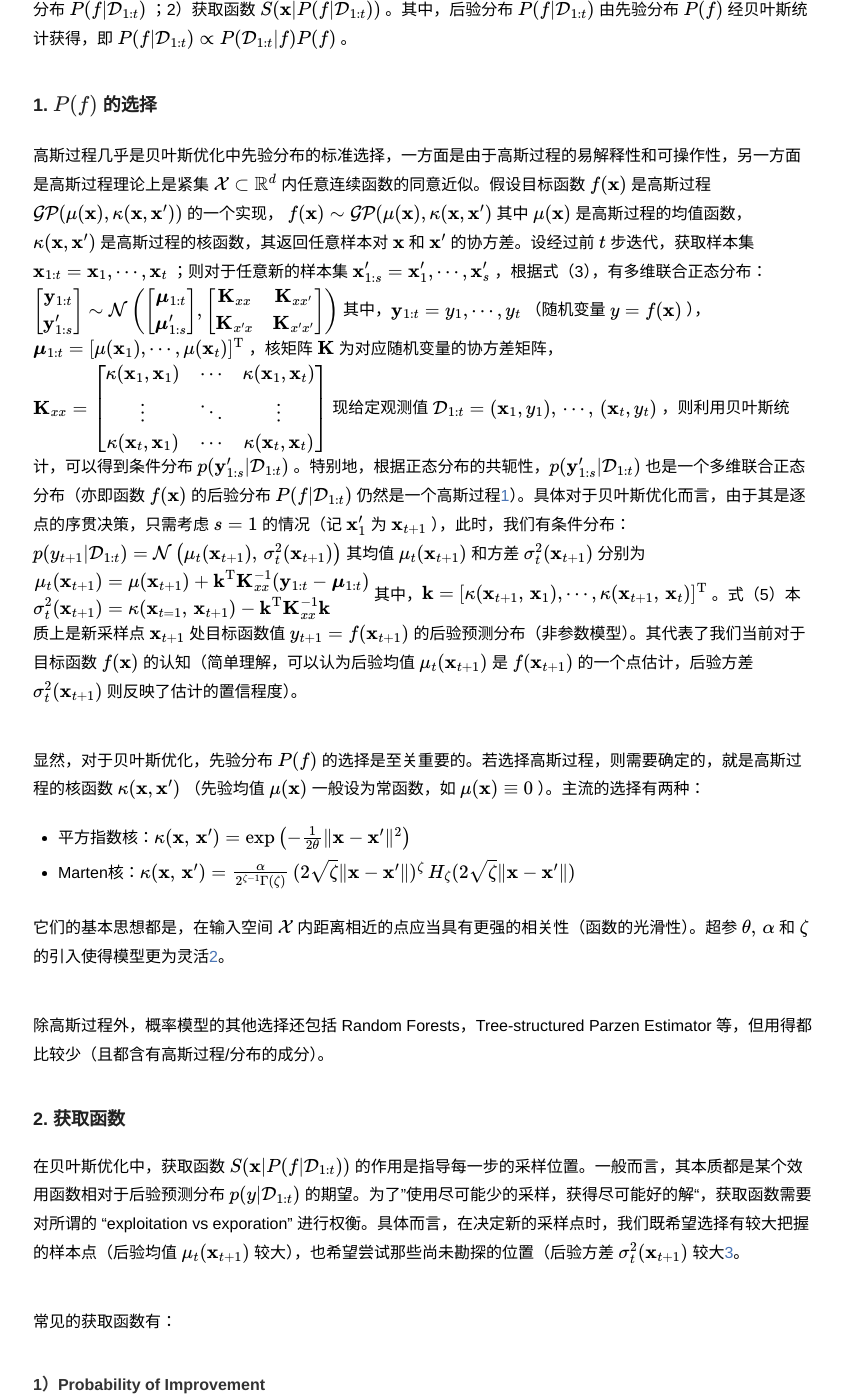
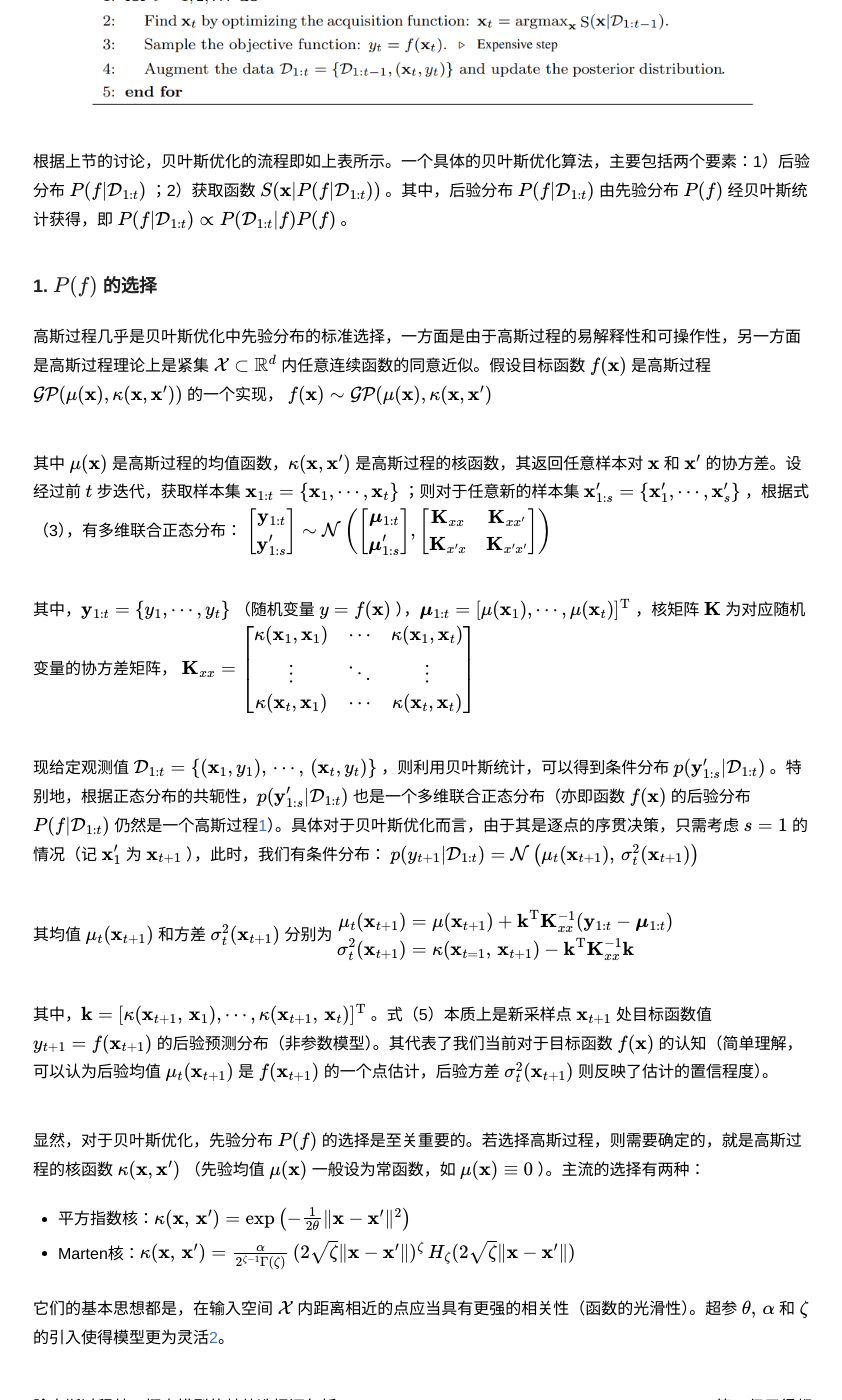
Before and after one commit to jhonhu1994/jhonhu1994.github.io, a Jekyll site: the page built from _posts/2019-08-18-bayesian-optimization.md, in a window 1280 px wide and 1400 px high, scrolled down 2351 px. Shown: the whole window, without its empty margins (217-1059 px from the left). Built offline with Jekyll 4.4.1, drawn with Linux system fonts in a browser that asks for light colours; formulas are drawn with MathJax 3; some of the changed text lies outside the part shown.

Commit message:
Update 2019-08-18-bayesian-optimization.md

```diff
--- a/_posts/2019-08-18-bayesian-optimization.md
+++ b/_posts/2019-08-18-bayesian-optimization.md
@@ -12,6 +12,7 @@ category: blog
 $$
 \max_ {\mathbf{x}\in\mathcal{X}\subset\mathbb{R}^d}\;f(\mathbf{x})\tag{1}
 $$
+
 而与传统的优化问题不同，式（1）具有以下特征：
 
 - 目标函数 $f(\cdot)$ 没有闭式表达（black-box），且导数未知或难以计算（derivative-free），仅可以获得在任意采样点 $\mathbf{x}$ 处的取值 $y=f(\mathbf{x})$ ;
@@ -27,15 +28,16 @@ $$
 
 区别于其他方法，贝叶斯优化使用一个统计模型作为函数 $f(\cdot)$ 的代理（surrogate），且在选择新的采样点时使用了贝叶斯方法。具体而言，贝叶斯优化认为目标函数 $f(\mathbf{x})$ 是某个随机过程的一次实现（先验分布 $P(f)$ ），如下图所示
 
-![stochastic process and function](C:\Users\Jhon Hu\iCloudDrive\Documents\Blog\jhonhu1994.github.io-main\images\bayesianoptimization\stochastic_process_and_function.png)
+![stochastic process and function](/images/bayesianoptimization/stochastic_process_and_function.png)
 
 <center><p><font size="3"><em>随机过程可视为函数的分布，对于任意的自变量 x（指标），其返回函数 f(x) 取值的一个分布（图中虚线）。或者，可以认为，其返回 f(x) 取值的一个估计值（均值 &mu;(x)，图中实线），以及此估计的置信程度（方差 &sigma;(x)，图中紫色区域）</em></font><br/></p></center>
 
-设经过前 $t$ 步迭代，已获得样本集 $\mathcal{D}_ {1:t}=\{(\mathbf{x}_ 1,y_ 1),\,\cdots,\,(\mathbf{x}_ t,y_ t)\}$ ；根据贝叶斯理论，我们可以获得目标函数 $f(\mathbf{x})$ 的后验分布：$P(f\vert\mathcal{D}_ {1:t})\propto P(\mathcal{D}_ {1:t}\vert f)P(f)$ 。进而，第 $t+1$ 个采样点可通过最大化某个期望效用函数 $S(\mathbf{x}\vert P(f\vert\mathcal{D}_ {1:t}))$ 进行选取（例如，最大化后验均值 $\mu(\mathbf{x}\vert P(f\vert\mathcal{D}_ {1:t}))$ ），即有
+设经过前 $t$ 步迭代，已获得样本集 $\mathcal{D}_ {1:t}=\\{(\mathbf{x}_ 1,y_ 1),\,\cdots,\,(\mathbf{x}_ t,y_ t)\\}$ ；根据贝叶斯理论，我们可以获得目标函数 $f(\mathbf{x})$ 的后验分布：$P(f\vert\mathcal{D}_ {1:t})\propto P(\mathcal{D}_ {1:t}\vert f)P(f)$ 。进而，第 $t+1$ 个采样点可通过最大化某个期望效用函数 $S(\mathbf{x}\vert P(f\vert\mathcal{D}_ {1:t}))$ 进行选取（例如，最大化后验均值 $\mu(\mathbf{x}\vert P(f\vert\mathcal{D}_ {1:t}))$ ），即有
 $$
 \mathbf{x}_ {t+1}\leftarrow\arg\,\max_ {\mathbf{x}}\,S(\mathbf{x}\vert P(f\vert\mathcal{D}_ {1:t}))\tag{2}
 $$
-根据（2）式，在贝叶斯优化中，一般称 $S(\mathbf{x}\vert P(f\vert\mathcal{D}_ {1:t}))$ 为获取函数（acquisition function）。在获得 $\mathbf{x}_ {t+1}$ 处的观测值 $y_ {t+1}=f(\mathbf{x}_ {t+1})$ 之后。重复上述过程，直至达到采样次数上限 $T$ . 最终，算法返回所有观测值中最大的样本点 $f(\mathbf{x}^* )=y_ T^+=\max\{y_ 1,\cdots,y_ t,\cdots,y_ T\}$ 作为优化问题（1）的解。
+
+根据（2）式，在贝叶斯优化中，一般称 $S(\mathbf{x}\vert P(f\vert\mathcal{D}_ {1:t}))$ 为获取函数（acquisition function）。在获得 $\mathbf{x}_ {t+1}$ 处的观测值 $y_ {t+1}=f(\mathbf{x}_ {t+1})$ 之后。重复上述过程，直至达到采样次数上限 $T$ . 最终，算法返回所有观测值中最大的样本点 $f(\mathbf{x}^* )=y_ T^+=\max\\{y_ 1,\cdots,y_ t,\cdots,y_ T\\}$ 作为优化问题（1）的解。
 
 显然，贝叶斯优化可以视为一个序贯优化方法，其每步迭代，都求解原始优化问题的一个近似/代理问题（即 $\max_{\mathbf{x}}\,S(\mathbf{x}\vert P(f\vert\mathcal{D}_ {1:t}))$ ），最终得到原问题的解。而使用统计模型对函数 $f(\cdot)$ 进行建模，其意义主要有两点：
 
@@ -44,7 +46,7 @@ $$
 
 ## 算法实现
 
-![Algorithm 1](C:\Users\Jhon Hu\iCloudDrive\Documents\Blog\jhonhu1994.github.io-main\images\bayesianoptimization\algorithm_Bayesian_optimization.png)
+![Algorithm 1](/images/bayesianoptimization/algorithm_Bayesian_optimization.png)
 
 根据上节的讨论，贝叶斯优化的流程即如上表所示。一个具体的贝叶斯优化算法，主要包括两个要素：1）后验分布 $P(f\vert \mathcal{D}_ {1:t})$ ；2）获取函数 $S(\mathbf{x}\vert P(f\vert\mathcal{D}_ {1:t}))$ 。其中，后验分布 $P(f\vert\mathcal{D}_ {1:t})$ 由先验分布 $P(f)$ 经贝叶斯统计获得，即 $P(f\vert\mathcal{D}_ {1:t})\propto P(\mathcal{D}_ {1:t}\vert f)P(f)$ 。
 
@@ -54,7 +56,8 @@ $$
 $$
 f(\mathbf{x})\sim\mathcal{GP}(\mu(\mathbf{x}),\kappa(\mathbf{x},\mathbf{x}')\tag{3}
 $$
-其中 $\mu(\mathbf{x})$ 是高斯过程的均值函数，$\kappa(\mathbf{x},\mathbf{x}')$ 是高斯过程的核函数，其返回任意样本对 $\mathbf{x}$ 和 $\mathbf{x}'$ 的协方差。设经过前 $t$ 步迭代，获取样本集 $\mathbf{x}_ {1:t}=\{\mathbf{x}_ 1,\cdots,\mathbf{x}_ t\}$ ；则对于任意新的样本集 $\mathbf{x}'_ {1:s} = \{\mathbf{x}'_ 1, \cdots, \mathbf{x}'_ s\}$ ，根据式（3），有多维联合正态分布：
+
+其中 $\mu(\mathbf{x})$ 是高斯过程的均值函数，$\kappa(\mathbf{x},\mathbf{x}')$ 是高斯过程的核函数，其返回任意样本对 $\mathbf{x}$ 和 $\mathbf{x}'$ 的协方差。设经过前 $t$ 步迭代，获取样本集 $\mathbf{x}_ {1:t}=\\{\mathbf{x}_ 1,\cdots,\mathbf{x}_ t\\}$ ；则对于任意新的样本集 $\mathbf{x}'_ {1:s} = \\{\mathbf{x}'_ 1, \cdots, \mathbf{x}'_ s\\}$ ，根据式（3），有多维联合正态分布：
 $$
 \left[\begin{array}{c}
 \mathbf{y}_ {1:t}\\
@@ -68,7 +71,8 @@ $$
 \end{array}\right]
 \right)
 $$
-其中，$\mathbf{y}_ {1:t}=\{y_ 1,\cdots,y_ t\}$ （随机变量 $y=f(\mathbf{x})$ ），$\boldsymbol{\mu}_ {1:t}=[\mu(\mathbf{x}_ 1),\cdots,\mu(\mathbf{x}_ t)]^\mathrm{T}$ ，核矩阵 $\mathbf{K}$ 为对应随机变量的协方差矩阵，
+
+其中，$\mathbf{y}_ {1:t}=\\{y_ 1,\cdots,y_ t\\}$ （随机变量 $y=f(\mathbf{x})$ ），$\boldsymbol{\mu}_ {1:t}=[\mu(\mathbf{x}_ 1),\cdots,\mu(\mathbf{x}_ t)]^\mathrm{T}$ ，核矩阵 $\mathbf{K}$ 为对应随机变量的协方差矩阵，
 $$
 \mathbf{K}_ {xx}=\left[\begin{array}{ccc}
 \kappa(\mathbf{x}_ 1,\mathbf{x}_ 1) & \cdots & \kappa(\mathbf{x}_ 1,\mathbf{x}_ t)\\
@@ -76,10 +80,12 @@ $$
 \kappa(\mathbf{x}_ t,\mathbf{x}_ 1) & \cdots & \kappa(\mathbf{x}_ t,\mathbf{x}_ t)
 \end{array}\right]\tag{4}
 $$
-现给定观测值 $\mathcal{D}_ {1:t}=\{(\mathbf{x}_ 1,y_ 1),\,\cdots,\,(\mathbf{x}_ t,y_ t)\}$ ，则利用贝叶斯统计，可以得到条件分布 $p(\mathbf{y}'_ {1:s}\vert\mathcal{D}_ {1:t})$ 。特别地，根据正态分布的共轭性，$p(\mathbf{y}'_ {1:s}\vert\mathcal{D}_ {1:t})$ 也是一个多维联合正态分布（亦即函数 $f(\mathbf{x})$ 的后验分布 $P(f\vert\mathcal{D}_ {1:t})$ 仍然是一个高斯过程[^1]）。具体对于贝叶斯优化而言，由于其是逐点的序贯决策，只需考虑 $s=1$ 的情况（记 $\mathbf{x}'_ 1$ 为 $\mathbf{x}_ {t+1}$ ），此时，我们有条件分布：
+
+现给定观测值 $\mathcal{D}_ {1:t}=\\{(\mathbf{x}_ 1,y_ 1),\,\cdots,\,(\mathbf{x}_ t,y_ t)\\}$ ，则利用贝叶斯统计，可以得到条件分布 $p(\mathbf{y}'_ {1:s}\vert\mathcal{D}_ {1:t})$ 。特别地，根据正态分布的共轭性，$p(\mathbf{y}'_ {1:s}\vert\mathcal{D}_ {1:t})$ 也是一个多维联合正态分布（亦即函数 $f(\mathbf{x})$ 的后验分布 $P(f\vert\mathcal{D}_ {1:t})$ 仍然是一个高斯过程[^1]）。具体对于贝叶斯优化而言，由于其是逐点的序贯决策，只需考虑 $s=1$ 的情况（记 $\mathbf{x}'_ 1$ 为 $\mathbf{x}_ {t+1}$ ），此时，我们有条件分布：
 $$
 p(y_ {t+1}\vert\mathcal{D}_ {1:t})=\mathcal{N}\left(\mu_ t(\mathbf{x}_ {t+1}),\,\sigma^2_ t(\mathbf{x}_ {t+1})\right)\tag{5}
 $$
+
 其均值 $\mu_ t(\mathbf{x}_ {t+1})$ 和方差 $\sigma^2_ {t}(\mathbf{x}_ {t+1})$ 分别为
 $$
 \begin{split}
@@ -87,6 +93,7 @@ $$
 \sigma^2_ {t}(\mathbf{x}_ {t+1}) &= \kappa(\mathbf{x}_ {t=1},\,\mathbf{x}_ {t+1})-\mathbf{k}^\mathrm{T}\mathbf{K}^{-1}_ {xx}\mathbf{k}
 \end{split}\tag{6}
 $$
+
 其中，$\mathbf{k}=[\kappa(\mathbf{x}_ {t+1},\,\mathbf{x}_ 1),\cdots,\kappa(\mathbf{x}_ {t+1},\,\mathbf{x}_ t)]^\mathrm{T}$ 。式（5）本质上是新采样点 $\mathbf{x}_ {t+1}$ 处目标函数值 $y_ {t+1}=f(\mathbf{x}_ {t+1})$ 的后验预测分布（非参数模型）。其代表了我们当前对于目标函数 $f(\mathbf{x})$ 的认知（简单理解，可以认为后验均值 $\mu_ t(\mathbf{x}_ {t+1})$ 是 $f(\mathbf{x}_ {t+1})$ 的一个点估计，后验方差 $\sigma^2_ {t}(\mathbf{x}_ {t+1})$ 则反映了估计的置信程度）。
 
 显然，对于贝叶斯优化，先验分布 $P(f)$ 的选择是至关重要的。若选择高斯过程，则需要确定的，就是高斯过程的核函数 $\kappa(\mathbf{x},\mathbf{x}')$  （先验均值 $\mu(\mathbf{x})$ 一般设为常函数，如 $\mu(\mathbf{x})\equiv 0$ ）。主流的选择有两种：
@@ -113,10 +120,11 @@ $$
 \mathrm{PI}(\mathbf{x})=Pr(f(\mathbf{x})\geq f^+_ t)=\Phi\left(\frac{\mu_ t(\mathbf{x})-f^+_ t}{\sigma_ t(\mathbf{x})}\right)=\Phi(Z)\tag{7}
 $$
 
-其中，$f^+_ t=\max\{f(\mathbf{x}_ 1),\cdots,f(\mathbf{x}_ t)\}$ ，函数 $\Phi(\cdot)$ 是高斯累积分布函数。本质上，$\mbox{PI}(\mathbf{x})$ 可视为效用函数 $\mathcal{I}(f(\mathbf{x}\geq f^+_ t))$ 相对于后验预测分布 $p(y\vert\mathcal{D}_ {1:t})$ 的期望。显然，式（7）过于偏向 ”exploitation“。改进的方法是引入一个 trade-off 因子，
+其中，$f^+_ t=\max\\{f(\mathbf{x}_ 1),\cdots,f(\mathbf{x}_ t)\\}$ ，函数 $\Phi(\cdot)$ 是高斯累积分布函数。本质上，$\mbox{PI}(\mathbf{x})$ 可视为效用函数 $\mathcal{I}(f(\mathbf{x}\geq f^+_ t))$ 相对于后验预测分布 $p(y\vert\mathcal{D}_ {1:t})$ 的期望。显然，式（7）过于偏向 ”exploitation“。改进的方法是引入一个 trade-off 因子，
 $$
 \mathrm{PI}(\mathbf{x})=Pr(f(\mathbf{x})\geq f^+_ t+\xi)=\Phi\left(\frac{\mu_ t(\mathbf{x})-f^+_ t-\xi}{\sigma_ t(\mathbf{x})}\right)\tag{8}
 $$
+
 若 $\xi$ 很小，算法倾向于”局部最优“；当 $\xi$ 很大，算法倾向于全局搜索。
 
 #### 2）Expected Improvement
@@ -131,10 +139,12 @@ $$
 \end{cases}
 \end{split}
 $$
+
 显然，使得 $\mbox{EI}(\mathbf{x})$ 增大，要么增大后验均值 $\mu_ t(\mathbf{x}_ {t+1})$ ，要么增大后验方差。获取函 $\mbox{EI}(\mathbf{x})$ 显式地实现了 “exploitation _vs_ exporation" 的权衡。类似于对 $\mbox{PI}(\mathbf{x})$ 的处理，也可以引入一个 trade-off 因子增加 $\mbox{EI}(\mathbf{x})$ 的灵活性，
 $$
 \mbox{EI}(\mathbf{x})=\mathbb{E}\left[\max\{0,\,f(\mathbf{x})-f^+_ t-\xi\}\,\vert\,\mathcal{D}_ {1:t}\right]
 $$
+
 在贝叶斯优化中，$\mbox{EI}(\mathbf{x})$ 是获取函数最常见的选择，且很多时候效果拔群。
 
 #### 3）Upper Confidence Bound
```
Also changed, not shown: other parts of _posts/2019-08-18-bayesian-optimization.md (+3 -3 lines).
